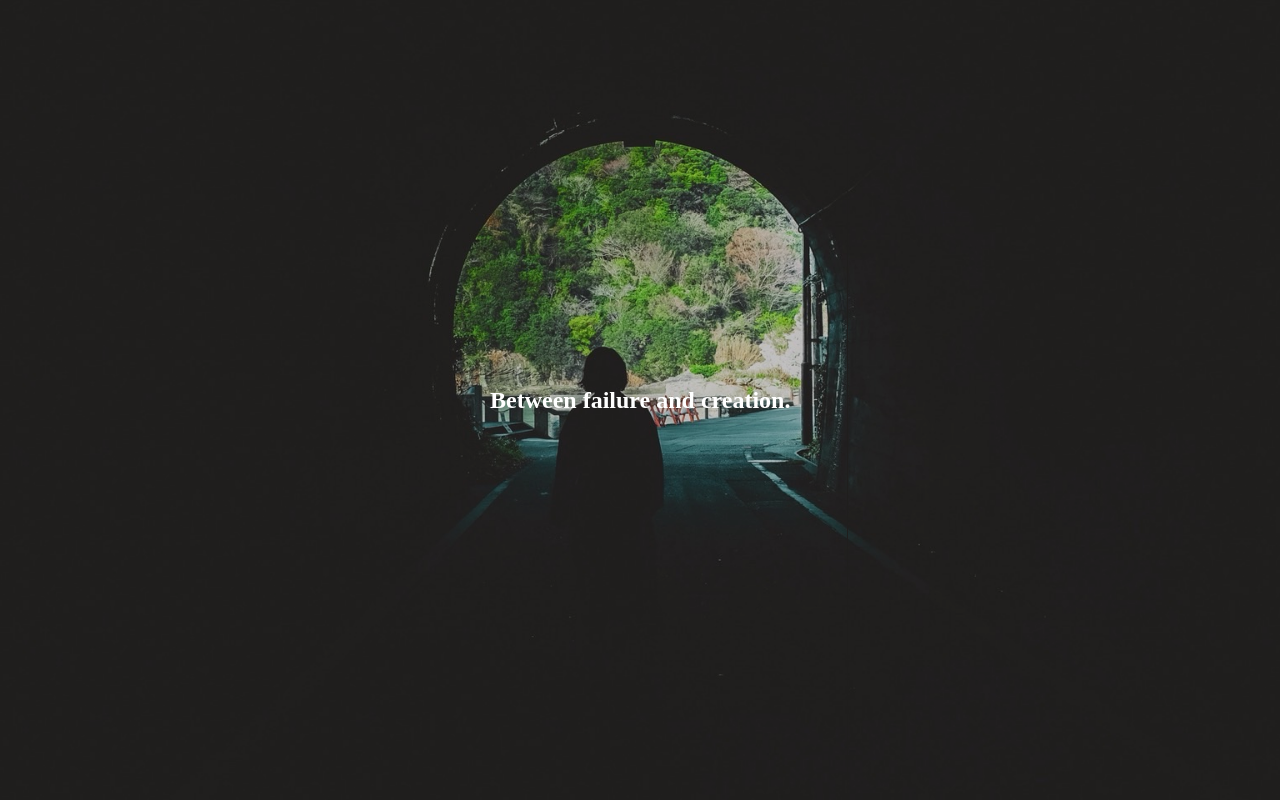
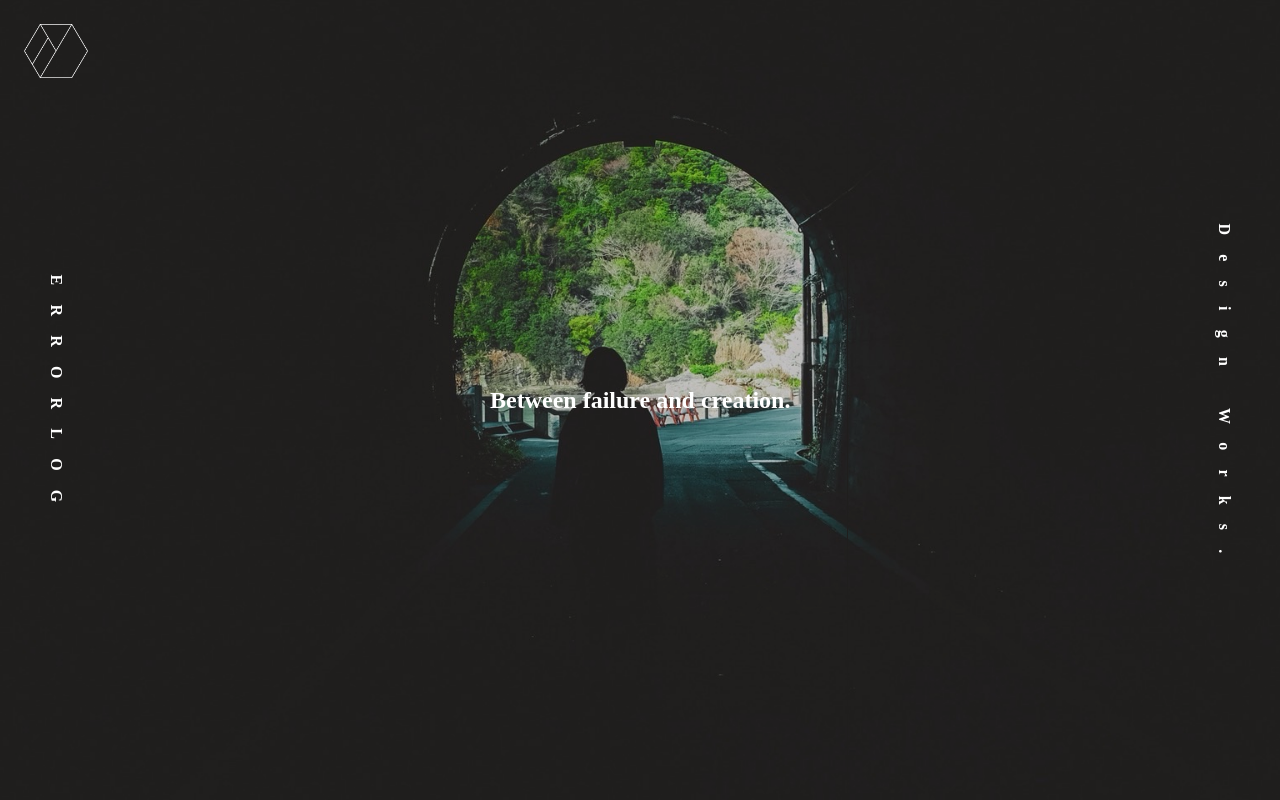
Before and after one commit to yu-kky/errorlog-portfolio-photo, a Vue app: page / in a window 1280 px wide. Shown: the top 800 px of the page. Built offline with nearby package versions, Linux system fonts and the light colour scheme; no server answers; the HTML template or start-up script is replaced by a standard one.

Commit message:
fix: ロゴ枠のベース追加

```diff
--- a/src/pages/PFHome.vue
+++ b/src/pages/PFHome.vue
@@ -8,9 +8,17 @@
       </div>
     </section>
 
+    <section class="typo-frame">
+      <div class="edge-top">
+        <img :src="logo" class="logo-img" alt="サイトロゴ" />
+      </div>
+      <span class="typo-anchor edge-left"><span class="typo-vertical">ERRORLOG</span></span>
+      <span class="typo-anchor edge-right"><span class="typo-vertical">Design Works.</span></span>
+    </section>
+
     <!-- 白背景のセクション -->
     <section class="white-section">
-      <div class="frame">
+      <div class="main">
         <p>ここから作品やコンテンツを表示</p>
       </div>
     </section>
@@ -19,6 +27,7 @@
 
 <script setup lang="ts">
 import { ref, onMounted, onBeforeUnmount } from 'vue'
+import logo from '@/assets/logo.png'
 
 const hero = ref<HTMLElement | null>(null)
 const heroBg = ref<HTMLElement | null>(null)
@@ -64,11 +73,6 @@ function handleParallax() {
 </script>
 
 <style>
-html,
-body {
-  height: 100%;
-}
-
 body {
   transition: background-color 0.6s ease;
   background-color: #272624;
@@ -103,6 +107,9 @@ body {
     pointer-events: none;
     opacity: 1;
   }
+  .white-bg & {
+    opacity: 0;
+  }
 }
 .hero-bg {
   position: absolute;
@@ -115,18 +122,51 @@ body {
   position: relative;
   z-index: 1;
   will-change: transform;
-}
-body.white-bg .hero::after {
-  opacity: 0;
+  text-align: center;
 }
 
-.hero-content {
-  text-align: center;
-  z-index: 2;
+/** ロゴ枠 */
+.typo-frame {
+  position: fixed;
+  inset: 0;
+  height: 100svh;
+  height: 100dvh;
+  height: 100vh;
+  pointer-events: none;
+  z-index: 10;
 }
-.logo {
-  max-width: 300px;
-  margin-bottom: 1rem;
+.edge-top {
+  padding: 1.5rem;
+}
+.logo-img {
+  filter: invert(1);
+  transition: filter 0.4s ease;
+  width: 4rem;
+
+  .white-bg & {
+    filter: none;
+  }
+}
+.typo-anchor,
+.typo-anchor {
+  position: absolute;
+  top: 50%;
+  transform: translateY(-50%);
+
+  &.edge-left {
+    left: var(--edge-gap, 3rem);
+  }
+  &.edge-right {
+    right: var(--edge-gap, 3rem);
+  }
+}
+.typo-vertical {
+  writing-mode: vertical-rl;
+  text-orientation: sideways;
+  white-space: nowrap;
+  line-height: 1;
+  letter-spacing: 1.2rem;
+  font-weight: bold;
 }
 
 /* 白背景セクション */
@@ -138,7 +178,7 @@ body.white-bg .hero::after {
   align-items: center;
   justify-content: center;
 }
-.frame {
+.main {
   border: 2px solid black;
   padding: 2rem;
 }
```
